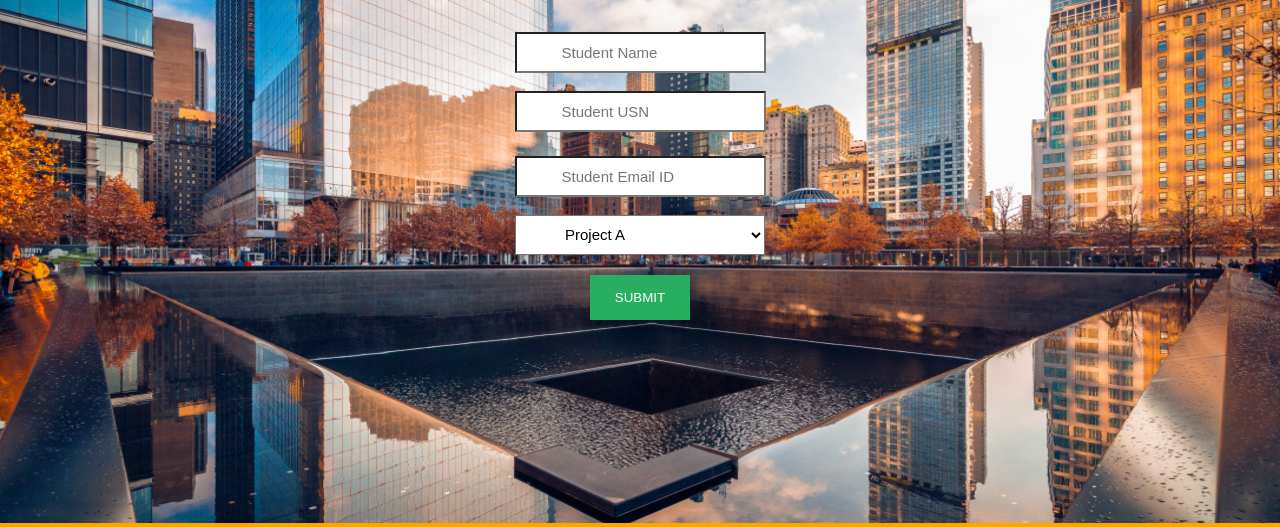
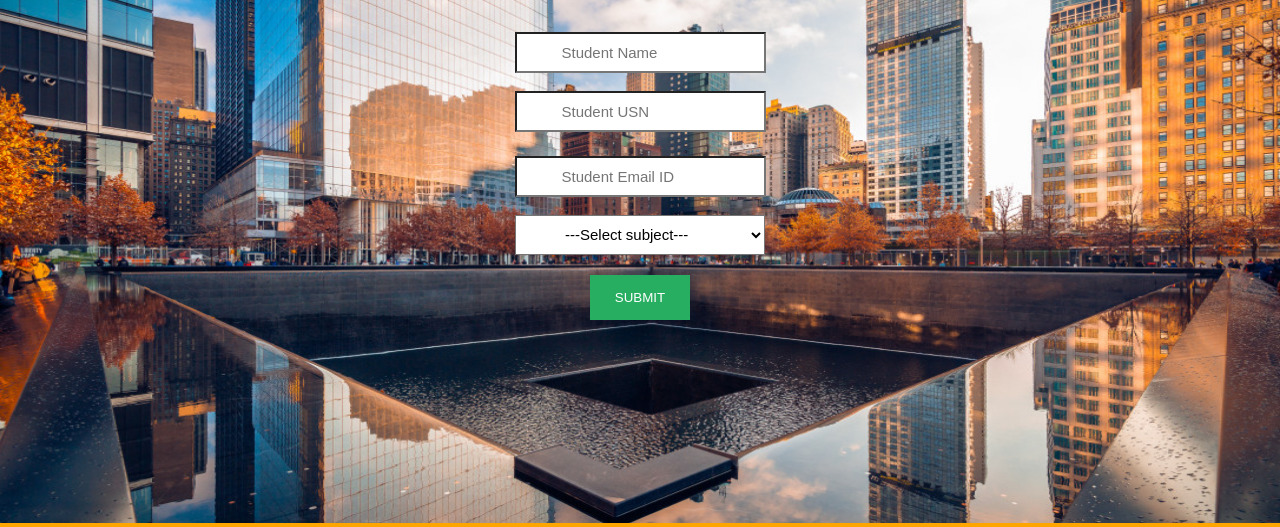
Before and after one commit to SXD390/ProjectPortal, a PHP site: page /student.php in a window 1280 px wide. Shown: the part 197-724 px from the top of the page. Run offline with PHP 8.4, Linux system fonts and the light colour scheme; data comes from the database, SQL or seed files in the repository.

Commit message:
Added Subjects on Student Portal

```diff
--- a/student.php
+++ b/student.php
@@ -20,12 +20,24 @@
                 <input type="password" name="usn" placeholder="Student USN"/> <br>
 
                 <input type="text" class = "email" name="email" placeholder="Student Email ID"/> <br>
+                <?php
+						$hostname = "localhost";
+						$username = "root";
+						$password = "";
+						$dbname = "demo";
+						$conn = mysqli_connect($hostname, $username, $password,$dbname);
+						$query = "SELECT project_name FROM projects";
+						$Available_projects = mysqli_query(  $conn,$query );
 
+				?>
                 <select name="project" class="list">
-                    <option value="a">Project A</option>
-                    <option value="b">Project B</option>
-                    <option value="c">Project C</option>
-                    <option value="d">Project D</option>
+					<option>---Select subject---</option>
+
+						<?php while($subjectData = mysqli_fetch_array($Available_projects)){ ?>
+
+						<option value="<?php echo $subjectData['project_name'];?>"> <?php echo $subjectData['project_name'];?> </option>
+
+						<?php }?>
                 </select> <br>
 
 				<input type="submit" class="btn-login" type="submit" value="SUBMIT" />
```
